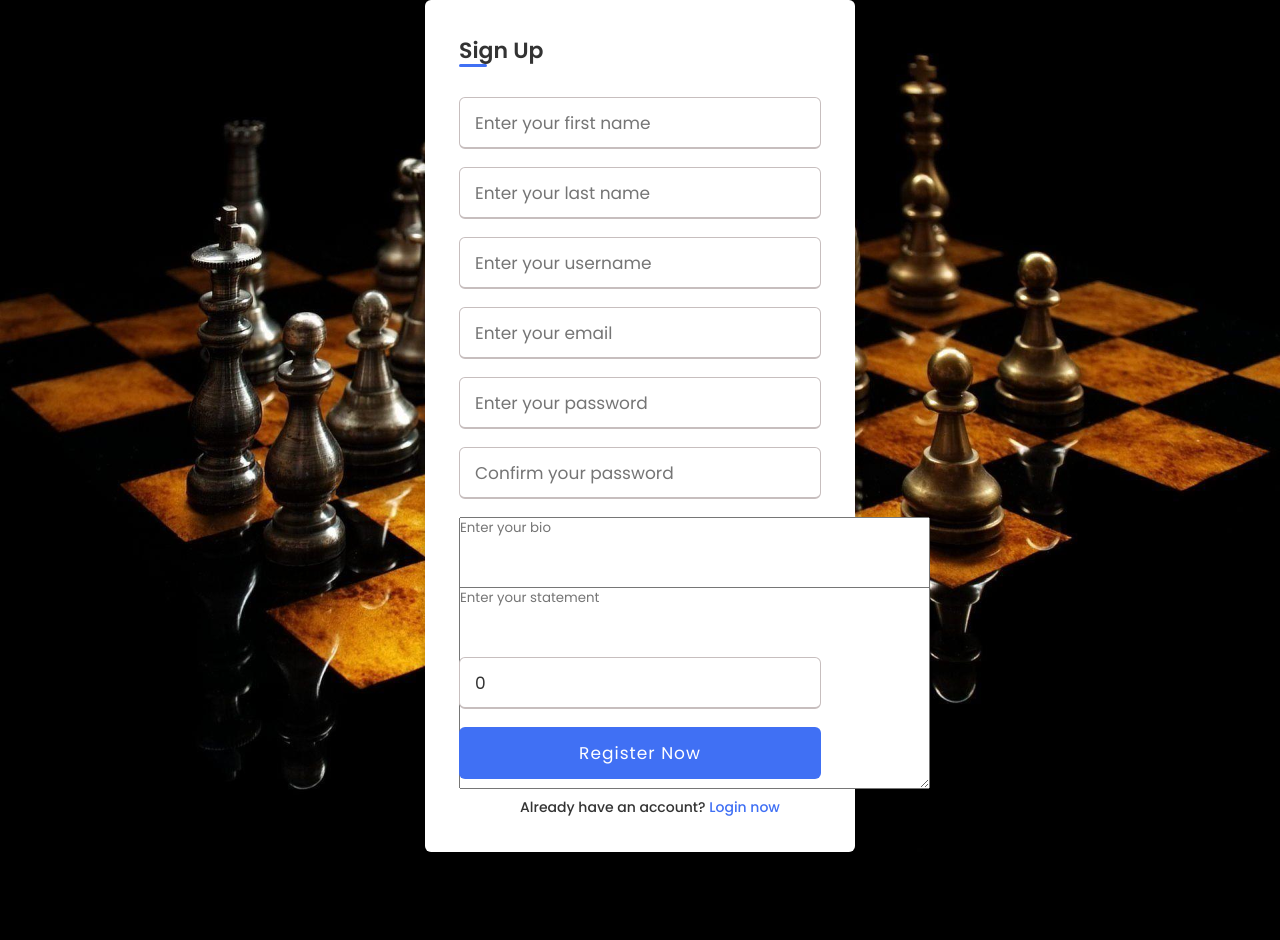
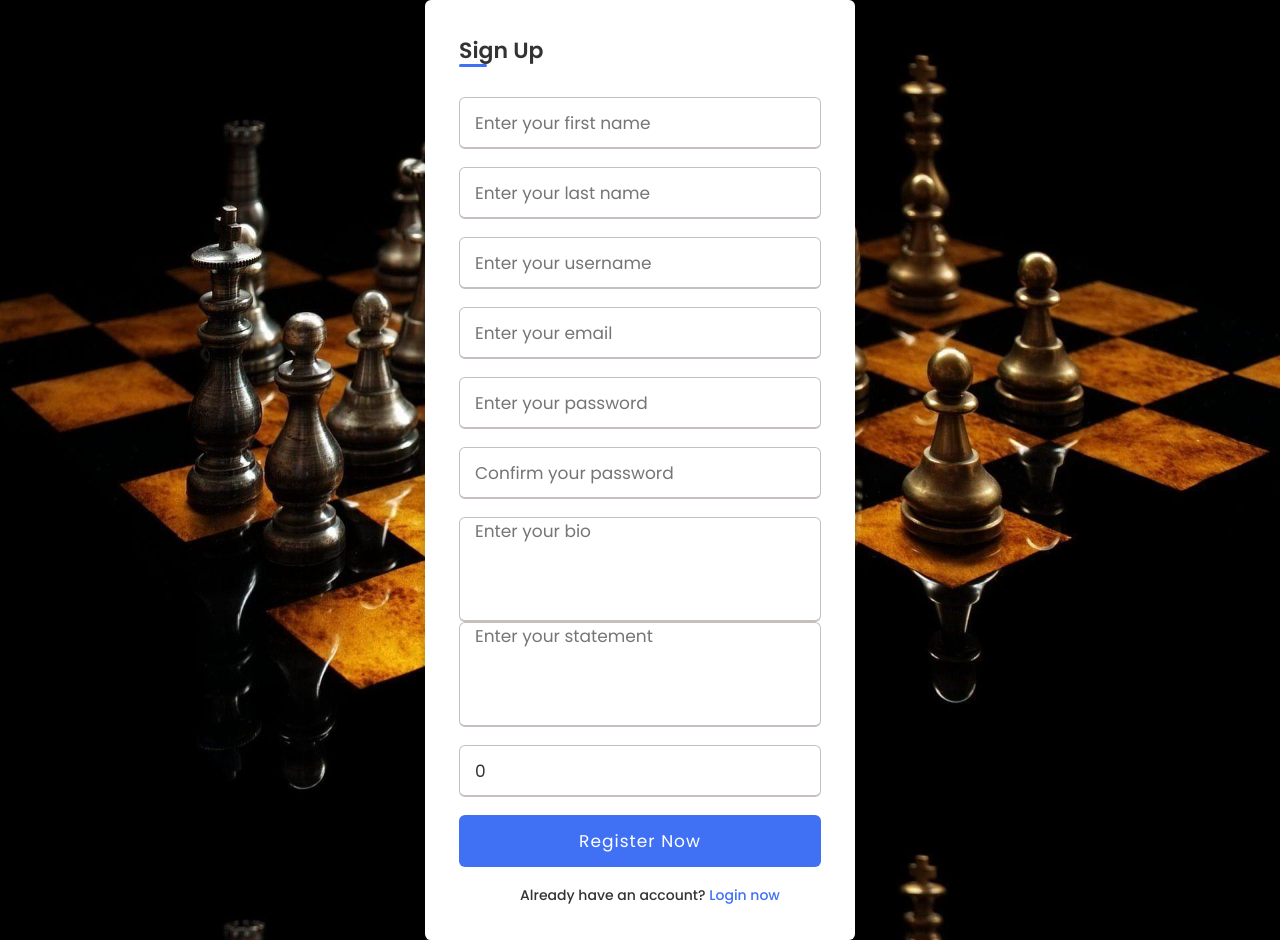
Before and after one commit to zakahmedmohamed/SEG-small-group-project, a Django app: page /sign_up/ in a window 1280 px wide. Before the commit the page ends 852 px from the top, so only its background shows below. Run offline with Django 3.2, Linux system fonts and the light colour scheme.

Commit message:
Add log out view
- Refine sign_up.html
- Style bio and statement textarea
- Add log out view and url path

```diff
--- a/clubs/forms.py
+++ b/clubs/forms.py
@@ -17,15 +17,15 @@ class SignUpForm(forms.ModelForm):
         """Form options."""
 
         model = User
-        fields = ['first_name', 'last_name', 'username', 'email', 'bio', 'statement', 'chess_xp']
+        fields = ['first_name', 'last_name', 'username', 'email', 'new_password', 'password_confirmation', 'bio', 'statement', 'chess_xp']
         widgets = {
             'first_name': forms.TextInput(attrs={'placeholder': 'Enter your first name'}),
             'last_name': forms.TextInput(attrs={'placeholder': 'Enter your last name'}),
             'email': forms.TextInput(attrs={'placeholder': 'Enter your email'}),
             'username': forms.TextInput(attrs={'placeholder': 'Enter your username'}),
             'last_name': forms.TextInput(attrs={'placeholder': 'Enter your last name'}),
-            'bio': forms.Textarea(attrs={'placeholder': 'Enter your bio'}), # needs to be resized properly
-            'statement': forms.Textarea(attrs={'placeholder': 'Enter your statement'}) # needs to be resized properly
+            'bio': forms.Textarea(attrs={'placeholder': 'Enter your bio'}), # needs to be resized properly, add this: 'style': 'resize: none;'
+            'statement': forms.Textarea(attrs={'placeholder': 'Enter your statement'}) # needs to be resized properly, add this: 'style': 'resize: none;'
         }
 
     new_password = forms.CharField(
--- a/clubs/static/sign_up.css
+++ b/clubs/static/sign_up.css
@@ -61,8 +61,9 @@ form .input-box input{
   transition: all 0.3s ease;
 }
 
-form .input-box-biostat input{
-  height: 102px;
+form .input-box-biostat textarea{
+  resize: none;
+  height: 105px;
   width: 100%;
   outline: none;
   padding: 0 15px;
@@ -79,7 +80,7 @@ form .input-box-biostat input{
   border-color: #4070f4;
 }
 
-.input-box-biostat input:focus{
+.input-box-biostat textarea:focus{
   border-color: #4070f4;
 }
 
--- a/clubs/templates/sign_up.html
+++ b/clubs/templates/sign_up.html
@@ -10,33 +10,21 @@
       <h2>Sign Up</h2>
         <form action="{% url 'sign_up' %}" method="post">
           {% csrf_token %}
+          {% for field in form %}
+          {% if forloop.counter <= 6 %}
             <div class="input-box">
-        {{ form.first_name }}
+              {{ field }}
             </div>
+          {% elif forloop.counter < 9 %}
+            <div class="input-box-biostat">
+              {{ field }}
+            </div>
+          {% else %}
             <div class="input-box">
-        {{ form.last_name }}
+              {{ field }}
             </div>
-      <div class="input-box">
-        {{ form.username }}
-      </div>
-      <div class="input-box">
-        {{ form.email }}
-      </div>
-      <div class="input-box">
-        {{ form.new_password }}
-      </div>
-      <div class="input-box">
-        {{ form.password_confirmation }}
-      </div>
-      <div class="input-box">
-        {{ form.bio }}
-      </div>
-      <div class="input-box">
-        {{ form.statement }}
-      </div>
-      <div class="input-box">
-        {{ form.chess_xp }}
-      </div>
+          {% endif %}
+          {% endfor %}
           <div class="input-box button">
             <input type="submit" value="Register Now">
           </div>
--- a/clubs/views.py
+++ b/clubs/views.py
@@ -51,6 +51,10 @@ def log_in(request):
     form = Log_in_form()
     return render(request, 'log_in.html', {'form':form})
 
+def log_out(request):
+    logout(request)
+    return redirect('home')
+
 
 def user_list(request):
     users = User.objects.all()
--- a/system/urls.py
+++ b/system/urls.py
@@ -28,4 +28,5 @@ urlpatterns = [
     path('applications/', views.applications, name='applications'),
     path('approve_application/<int:user_id>', views.approve_application, name='approve_application'),
     path('awaiting_application', views.awaiting_application, name='awaiting_application'),
+    path('log_out/', views.log_out, name='log_out'),
 ]
```
Lines whose indentation alone changed are shown as unchanged.
